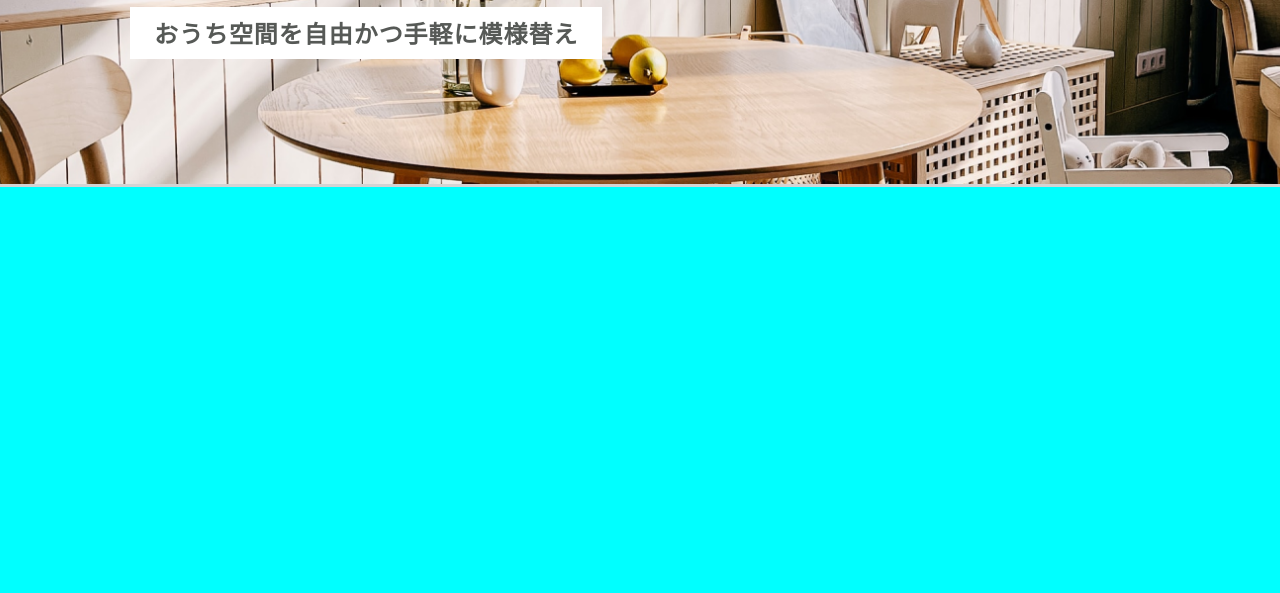
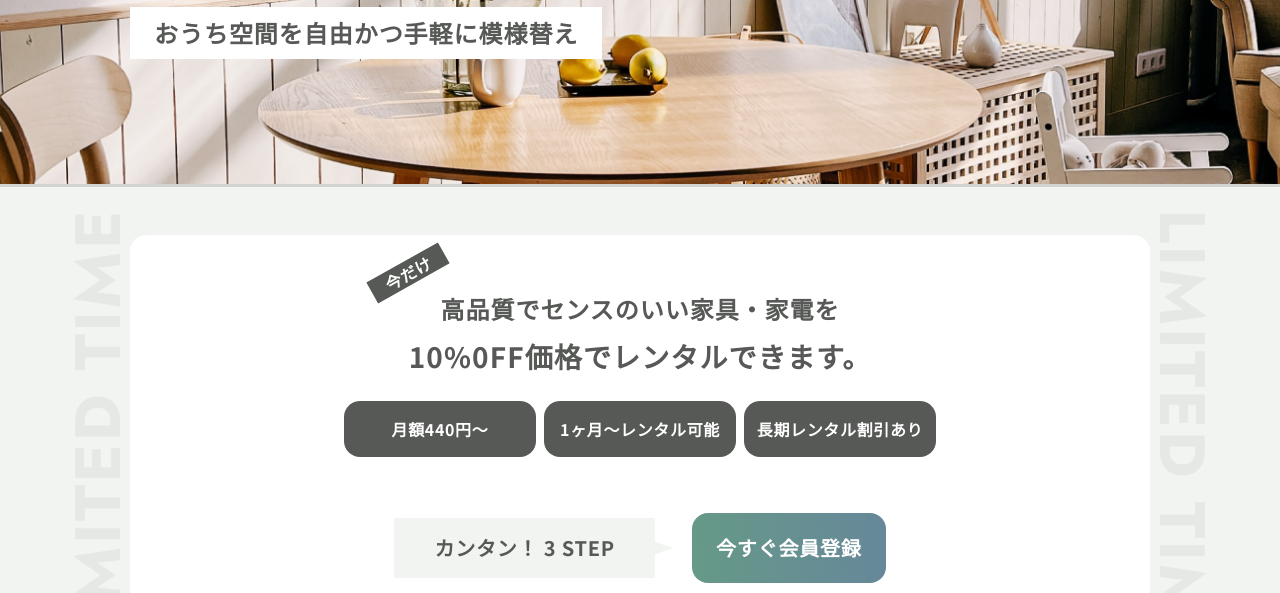
Before and after one commit to pumiWebdesigner/RealProjectChallenge, a plain HTML site: page index.html in a window 1280 px wide. Shown: the part 359-952 px from the top of the page. Drawn offline with nearby package versions, Linux system fonts and the light colour scheme.

Commit message:
CTA　PC版

```diff
--- a/index.html
+++ b/index.html
@@ -131,6 +131,26 @@
       </div>
     </div>
 
+    <div class="cta">
+      <div class="cta__inner">
+        <div class="cta__container">
+          <div class="cta__contents">
+            <div class="cta__label--now">今だけ</div>
+            <div class="cta__message">高品質でセンスのいい家具・家電を</div>
+            <div class="cta__message cta__message-l">10%0FF価格でレンタルできます。</div>
+            <div class="cta__labels">
+              <div class="cta__label">月額440円〜</div>
+              <div class="cta__label">1ヶ月〜レンタル可能</div>
+              <div class="cta__label">長期レンタル割引あり</div>
+            </div>
+          </div>
+          <div class="cta__button">
+            <div class="cta__button--step">カンタン！ 3 STEP</div>
+            <div class="cta__button--cta">今すぐ会員登録</div>
+          </div>
+        </div>
+      </div>
+    </div>
     <div class="" style="background-color: aqua; height: 500px"></div>
 
     <footer class="footer">
--- /dev/null
+++ b/sass/blocks/_cta.scss
@@ -0,0 +1,104 @@
+@use "sass:map";
+@use "../global" as *;
+
+.cta {
+  background: url(../../img/CTA.png) no-repeat center / cover lightgray;
+  text-align: center;
+}
+.cta__inner {
+  max-width: 1440px;
+  margin-inline: auto;
+  padding: 48px 130px;
+  height: 100%;
+  @include mq(sp) {
+    padding-inline: 16px;
+  }
+}
+// 大文字・小文字のボックス
+.cta__container {
+  display: flex;
+  padding: 56px 64px;
+  flex-direction: column;
+  align-items: center;
+  gap: 56px;
+  border-radius: 16px;
+  background: var(--White, #fff);
+  @include mq(sp) {
+    padding-inline: 16px;
+  }
+}
+// ボタン以外
+.cta__contents {
+  position: relative;
+}
+
+.cta__label--now {
+  color: var(--White, #fff);
+  @include font(16, 700, 24, 0.64);
+  transform: rotate(-29.317deg);
+  padding: 0px 16px;
+  position: absolute;
+  left: 23.005px;
+  top: -30.015px;
+  background: var(--Gray01, #565956);
+}
+
+.cta__message {
+  @include font(24, 700, 36, 0.96);
+}
+
+.cta__message-l {
+  margin-top: 8px;
+  @include font(28, 700, 42, 1.12);
+}
+
+.cta__labels {
+  margin-top: 24px;
+  display: flex;
+  justify-content: center;
+  align-items: center;
+  gap: 8px;
+}
+
+.cta__label {
+  width: 192px;
+  padding-block: 16px;
+  text-align: center;
+  color: var(--White, #fff);
+  @include font(16, 700, 24, 0.64);
+  border-radius: 16px;
+  background: var(--Gray01, #565956);
+}
+
+.cta__button {
+  display: flex;
+  justify-content: center;
+  align-items: center;
+  gap: 37.05px;
+}
+
+.cta__button--step {
+  padding: 15px 40px;
+  background: var(--Gray03, #f2f4f1);
+  @include font(20, 700, 30, 0.8);
+  position: relative;
+  &::after {
+    content: "";
+    position: absolute;
+    top: 50%;
+    transform: translateY(-50%);
+    left: calc(100% - 8px);
+    width: 29px;
+    height: 18px;
+    // transform: rotate(89.832deg);
+    background: url(../../img/cta-arrow.svg) no-repeat center / contain;
+  }
+}
+
+.cta__button--cta {
+  padding: 20px 24px;
+  border-radius: 16px;
+  background: linear-gradient(87deg, #698 2.32%, #689 96.4%);
+  color: var(--White, #fff);
+  @include font(20, 700, 30, 0.8);
+}
--- a/sass/blocks/_index.scss
+++ b/sass/blocks/_index.scss
@@ -6,6 +6,7 @@
 @use "section";
 @use "footer";
 @use "mv";
+@use "cta";
 
 // @use "animation";
 // @use "dialog";
```
Also changed, not shown: css/style.css, img/CTA.png (added), img/cta-arrow.svg (added).
